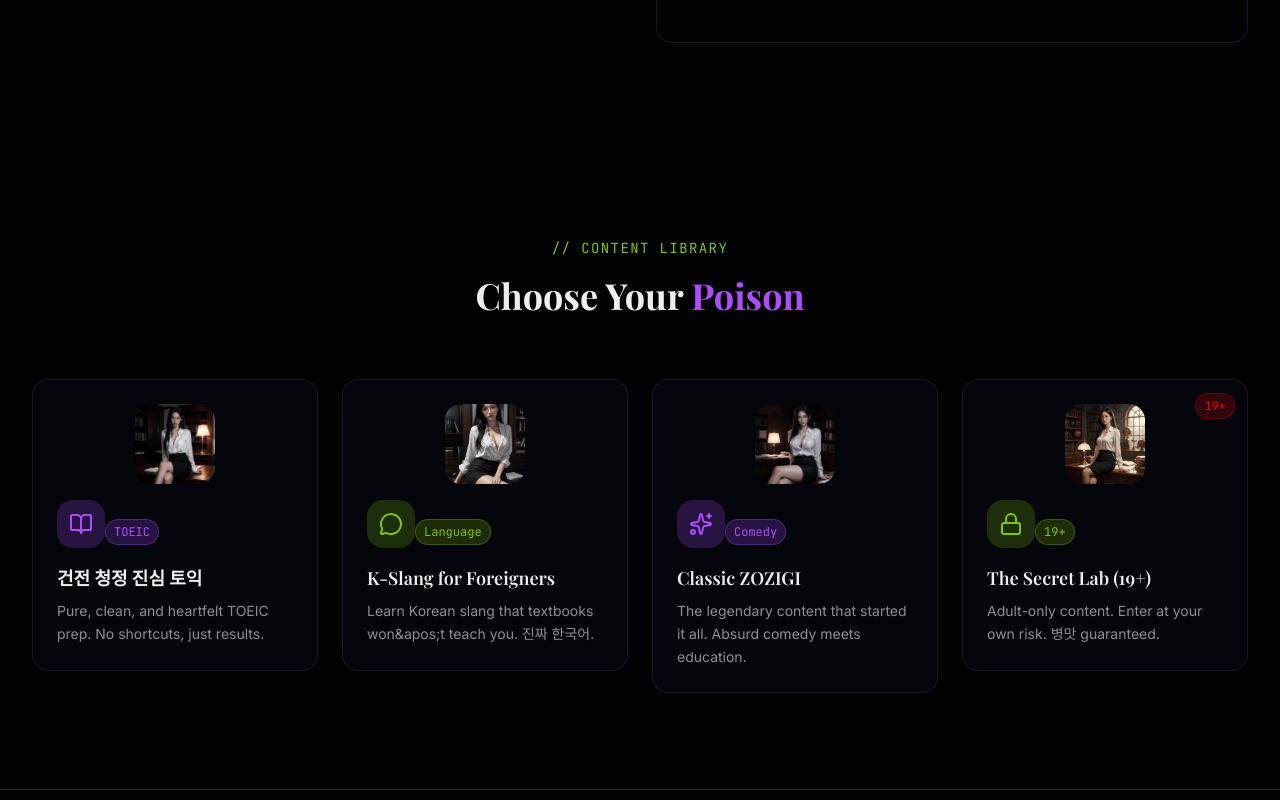
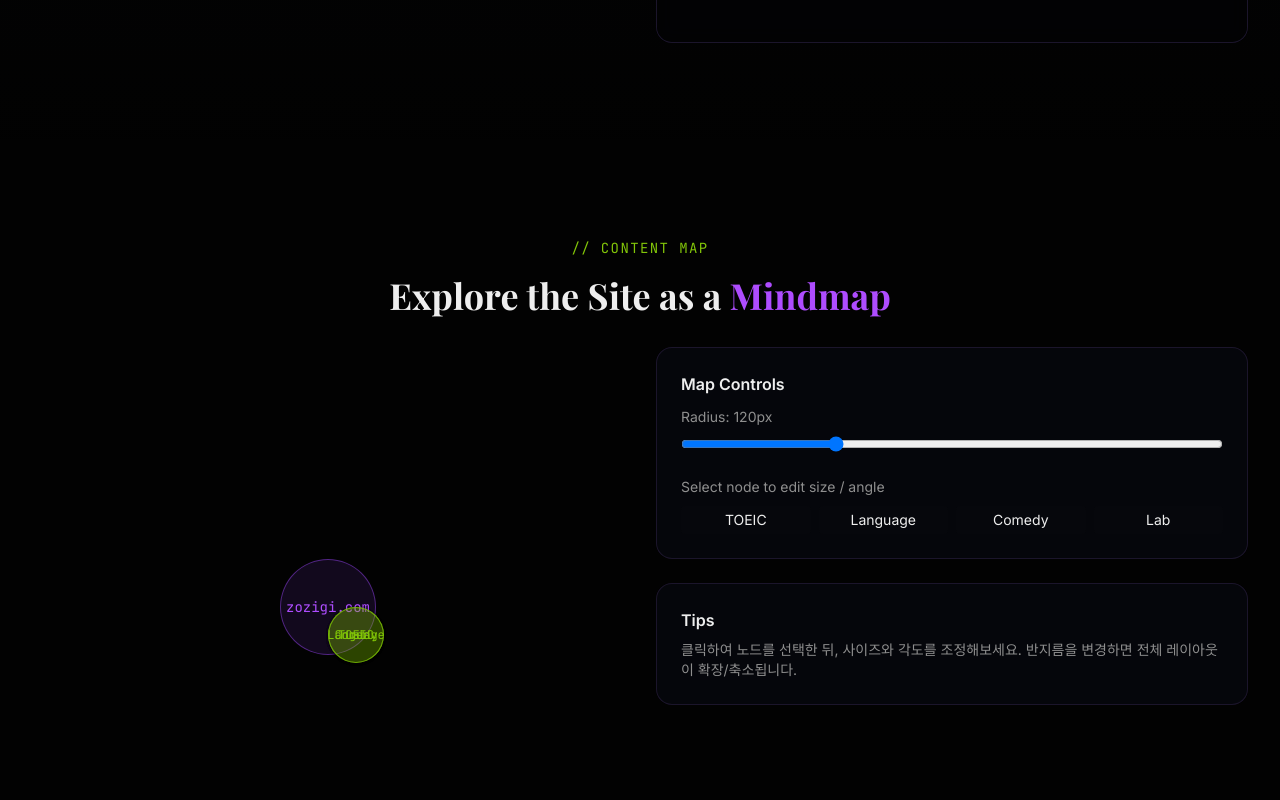
Before and after one commit to kuris/seoyerin, a Next.js app: page / in a window 1280 px wide. Shown: the part 1340-2140 px from the top of the page. Built offline with nearby package versions, Linux system fonts and the light colour scheme; a web font is replaced by a local one.

Commit message:
Add interactive Mindmap and replace ContentGrid on home

```diff
--- a/app/page.tsx
+++ b/app/page.tsx
@@ -1,7 +1,7 @@
 import { Header } from "@/components/header"
 import { HeroSection } from "@/components/hero-section"
 import { AISection } from "@/components/ai-section"
-import { ContentGrid } from "@/components/content-grid"
+import { Mindmap } from "@/components/mindmap"
 import { Footer } from "@/components/footer"
 
 export default function Home() {
@@ -10,7 +10,7 @@ export default function Home() {
       <Header />
       <HeroSection />
       <AISection />
-      <ContentGrid />
+      <Mindmap />
       <Footer />
     </main>
   )
--- /dev/null
+++ b/components/mindmap.tsx
@@ -0,0 +1,157 @@
+"use client"
+
+import React, { useState } from "react"
+import { motion } from "framer-motion"
+
+const initialNodes = [
+  { id: 1, label: "TOEIC", angle: 200, size: 56 },
+  { id: 2, label: "Language", angle: 260, size: 56 },
+  { id: 3, label: "Comedy", angle: 320, size: 56 },
+  { id: 4, label: "Lab", angle: 20, size: 56 },
+]
+
+export function Mindmap() {
+  const [nodes, setNodes] = useState(initialNodes)
+  const [radius, setRadius] = useState(120)
+  const [selectedId, setSelectedId] = useState<number | null>(null)
+
+  function updateNode(id: number, patch: Partial<typeof initialNodes[0]>) {
+    setNodes((prev) => prev.map((n) => (n.id === id ? { ...n, ...patch } : n)))
+  }
+
+  return (
+    <section className="relative py-24">
+      <div className="mx-auto max-w-7xl px-4 sm:px-6 lg:px-8">
+        <div className="text-center mb-8">
+          <span className="text-accent font-mono text-sm tracking-widest uppercase">
+            {"// Content Map"}
+          </span>
+          <h2 className="font-[family-name:var(--font-playfair)] text-3xl sm:text-4xl font-bold mt-4">
+            Explore the Site as a <span className="text-primary">Mindmap</span>
+          </h2>
+        </div>
+
+        <div className="grid lg:grid-cols-2 gap-8 items-start">
+          <div className="relative bg-transparent h-[520px] rounded-2xl flex items-center justify-center">
+            <div className="relative w-full h-full">
+              {/* center */}
+              <div className="absolute top-1/2 left-1/2 -translate-x-1/2 -translate-y-1/2">
+                <div className="w-24 h-24 rounded-full bg-primary/10 border border-primary/40 flex items-center justify-center font-mono text-sm text-primary">
+                  zozigi.com
+                </div>
+              </div>
+
+              {/* nodes */}
+              {nodes.map((node) => {
+                const rad = (node.angle * Math.PI) / 180
+                const x = Math.cos(rad) * radius
+                const y = Math.sin(rad) * radius
+                const size = node.size
+
+                return (
+                  <motion.div
+                    key={node.id}
+                    initial={{ opacity: 0, scale: 0.8 }}
+                    animate={{ opacity: 1, scale: 1 }}
+                    transition={{ delay: node.id * 0.05 }}
+                    className="absolute"
+                    style={{
+                      left: "50%",
+                      top: "50%",
+                      transform: `translate(calc(-50% + ${x}px), calc(-50% + ${y}px))`,
+                    }}
+                  >
+                    <button
+                      onClick={() => setSelectedId(node.id)}
+                      className={`flex items-center justify-center rounded-full bg-accent/10 border border-accent/30 text-accent shadow-sm hover:scale-105 focus:outline-none transition-transform`}
+                      style={{ width: size, height: size }}
+                    >
+                      <span className="font-mono text-xs">{node.label}</span>
+                    </button>
+                  </motion.div>
+                )
+              })}
+            </div>
+          </div>
+
+          <div className="space-y-6">
+            <div className="glass rounded-2xl p-6">
+              <h3 className="font-semibold mb-2">Map Controls</h3>
+              <div className="space-y-4">
+                <div>
+                  <label className="text-sm text-muted-foreground">Radius: {radius}px</label>
+                  <input
+                    type="range"
+                    min={50}
+                    max={300}
+                    value={radius}
+                    onChange={(e) => setRadius(Number(e.target.value))}
+                    className="w-full mt-2"
+                  />
+                </div>
+
+                <div>
+                  <label className="text-sm text-muted-foreground">Select node to edit size / angle</label>
+                  <div className="mt-2 grid grid-cols-4 gap-2">
+                    {nodes.map((n) => (
+                      <button
+                        key={n.id}
+                        onClick={() => setSelectedId(n.id)}
+                        className={`px-2 py-1 text-sm rounded ${selectedId === n.id ? "bg-primary text-primary-foreground" : "bg-muted/10"}`}
+                      >
+                        {n.label}
+                      </button>
+                    ))}
+                  </div>
+                </div>
+
+                {selectedId && (
+                  <div className="mt-4">
+                    {(() => {
+                      const node = nodes.find((n) => n.id === selectedId)!
+                      return (
+                        <div>
+                          <div className="mb-2">
+                            <label className="text-sm text-muted-foreground">Size: {node.size}px</label>
+                            <input
+                              type="range"
+                              min={24}
+                              max={120}
+                              value={node.size}
+                              onChange={(e) => updateNode(node.id, { size: Number(e.target.value) })}
+                              className="w-full mt-2"
+                            />
+                          </div>
+                          <div>
+                            <label className="text-sm text-muted-foreground">Angle: {node.angle}°</label>
+                            <input
+                              type="range"
+                              min={0}
+                              max={360}
+                              value={node.angle}
+                              onChange={(e) => updateNode(node.id, { angle: Number(e.target.value) })}
+                              className="w-full mt-2"
+                            />
+                          </div>
+                        </div>
+                      )
+                    })()}
+                  </div>
+                )}
+              </div>
+            </div>
+
+            <div className="glass rounded-2xl p-6">
+              <h3 className="font-semibold mb-2">Tips</h3>
+              <p className="text-sm text-muted-foreground">
+                클릭하여 노드를 선택한 뒤, 사이즈와 각도를 조정해보세요. 반지름을 변경하면 전체 레이아웃이 확장/축소됩니다.
+              </p>
+            </div>
+          </div>
+        </div>
+      </div>
+    </section>
+  )
+}
+
+export default Mindmap
```
